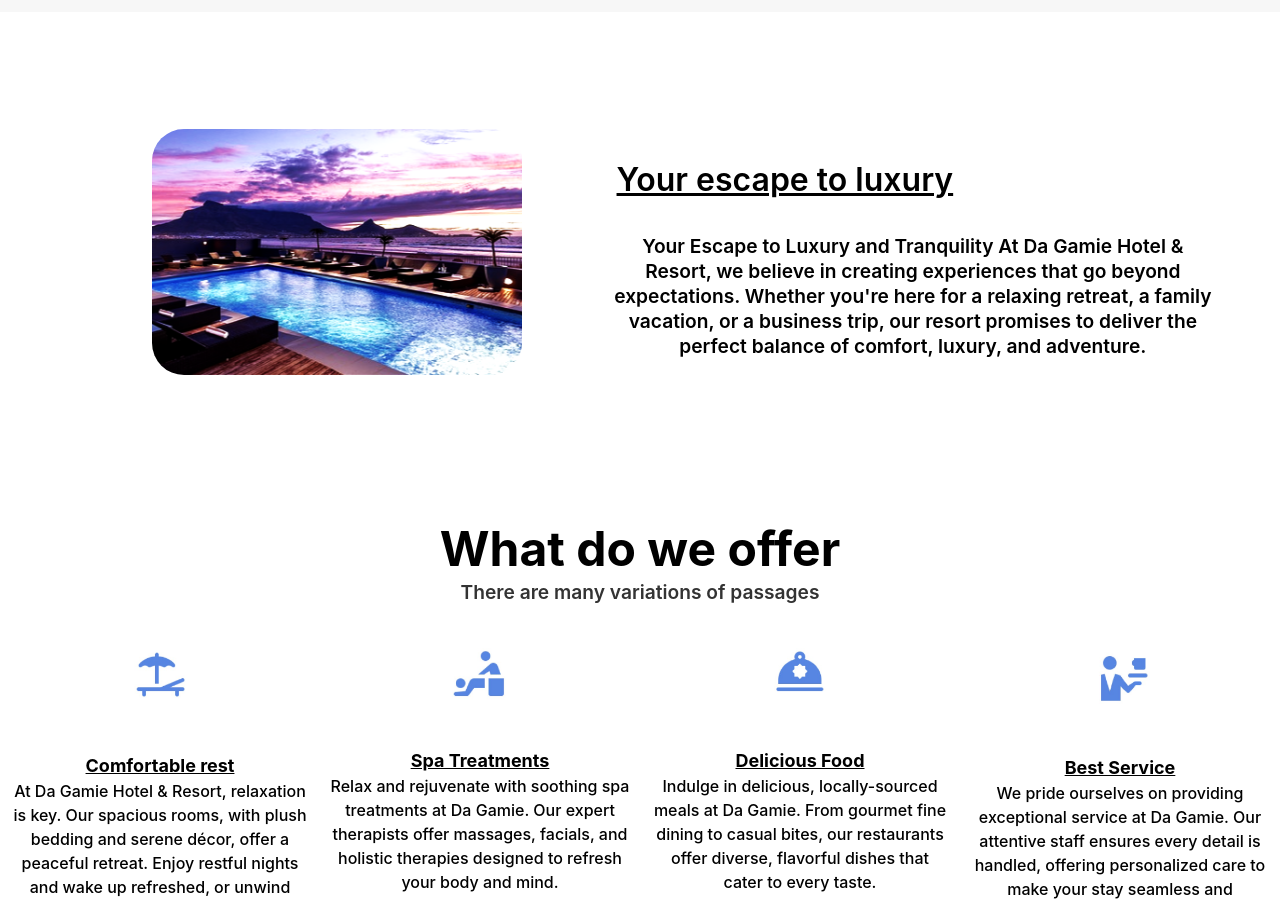
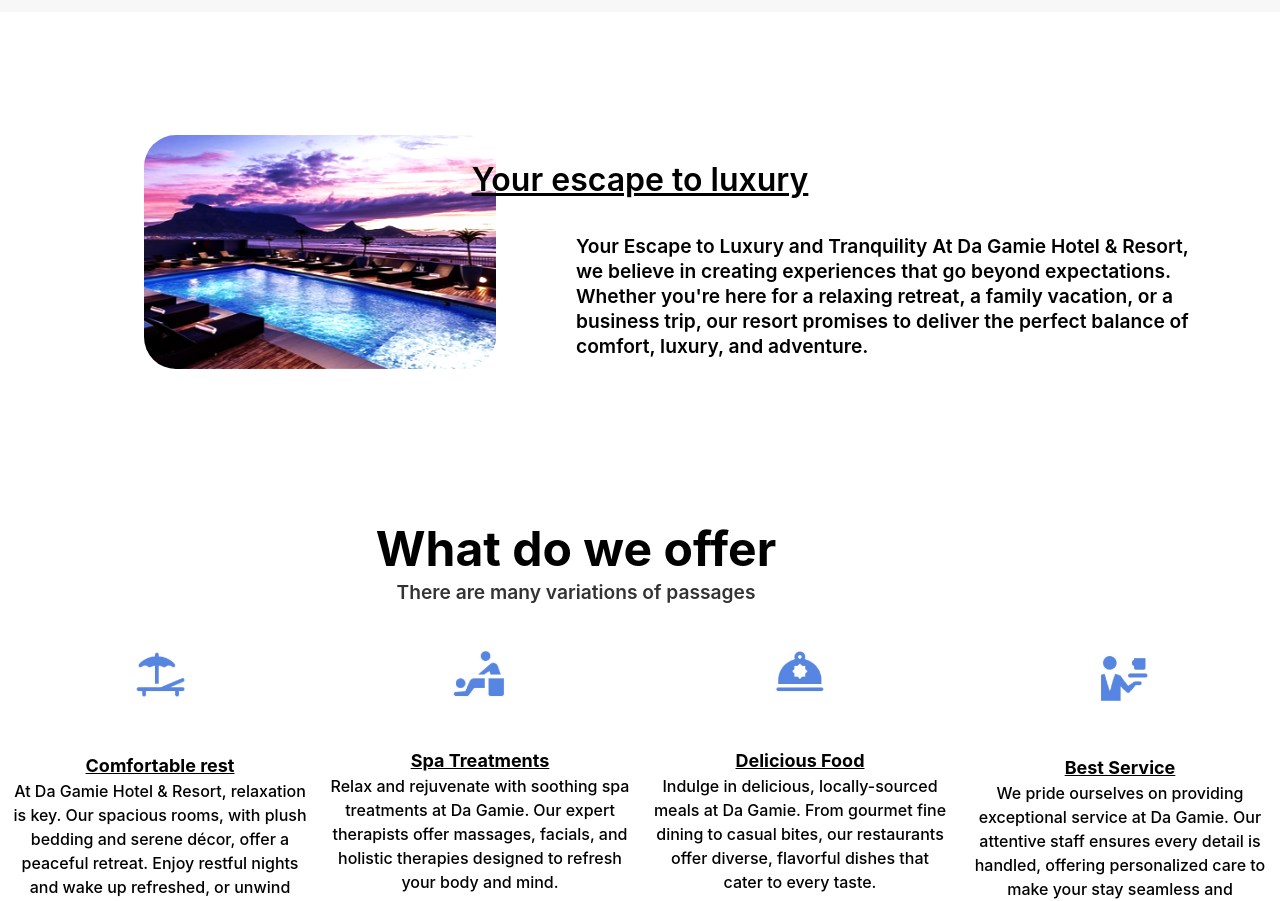
Before and after one commit to TlotloSeGamie/hotel-app, a React (Create React App) app: page / in a window 1280 px wide. Shown: the part 820-1721 px from the top of the page. Built offline with nearby package versions, Linux system fonts and the light colour scheme.

Commit message:
rooms display

```diff
--- a/src/components/Offer.css
+++ b/src/components/Offer.css
@@ -31,22 +31,22 @@
 }
 
 .text {
-    width: 90%;
+    width: 100%;
     height: auto;
     display: flex;
     flex-direction: column;
     align-items: center;
     justify-content: center;
-    text-align: center;
     font-size: medium;
     position: relative;
     right: 4rem;
     font-size: medium;
 }
 
+
 .text h2 {
     position: relative;
-    right: 8rem;
+    right: 16rem;
 }
 .text h3 {
     font-size: larger;
--- a/src/components/Offer.js
+++ b/src/components/Offer.js
@@ -21,7 +21,9 @@ const Offer = () => {
                 </div>
             </div>
             <div className="middle">
-                <h4><span>What do we offer</span><br />There are many variations of passages</h4>
+                    <div className="text">
+                        <h4><span>What do we offer</span><br />There are many variations of passages</h4>
+                     </div>
             </div>
             <div className="bottom">
                 <div className="confortable">
```
